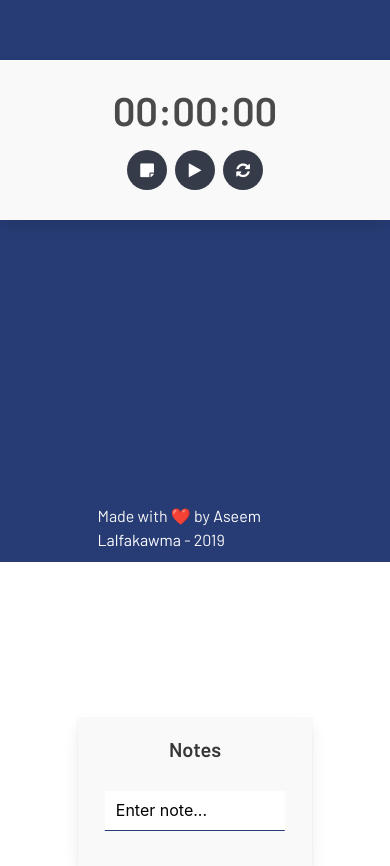
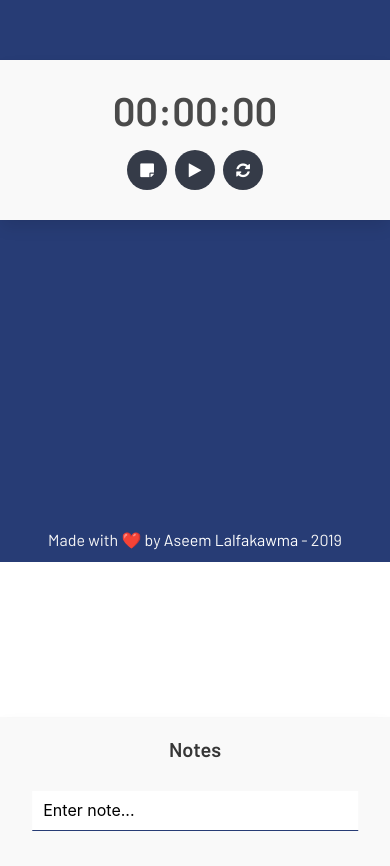
Before and after one commit to alalfakawma/wtimer, a React (Create React App) app: page / in a window 390 px wide. Shown: the part 282-1148 px from the top of the page. Built offline with nearby package versions, Linux system fonts and the light colour scheme.

Commit message:
Added responsive for mobile

```diff
--- a/src/components/Footer.js
+++ b/src/components/Footer.js
@@ -2,7 +2,7 @@ import React from 'react';
 import moment from 'moment';
 
 const Footer = () => (
-	<div className="has-text-light animated fadeIn footer-bottom">Made with <span role="img" aria-label="Heart">❤️</span> by <a href="https://alalfakawma.in" rel="noopener noreferrer nofollow" target="_blank" style={{color: '#fff'}}>Aseem Lalfakawma</a> - { moment().format('YYYY') }</div>
+	<div className="has-text-light has-text-centered animated fadeIn footer-bottom">Made with <span role="img" aria-label="Heart">❤️</span> by <a href="https://alalfakawma.in" rel="noopener noreferrer nofollow" target="_blank" style={{color: '#fff'}}>Aseem Lalfakawma</a> - { moment().format('YYYY') }</div>
 );
 
 export default Footer;
--- a/src/components/Note.js
+++ b/src/components/Note.js
@@ -15,6 +15,7 @@ class Note extends React.Component {
 	saveNote(e) {
 		if (e.key === "Enter") {
 			const note = e.target.value;
+			if (note.length > 0) {
 				const time = this.props.getTime();
 				const notes = this.state.notes;
 				notes.unshift({
@@ -27,6 +28,7 @@ class Note extends React.Component {
 					this.saveToLocalStorage(this.state.notes);
 					this.noteInput.current.value = "";
 				});
+			}
 		}
 	}
 
--- a/src/scss/index.scss
+++ b/src/scss/index.scss
@@ -53,10 +53,6 @@ body {
 	width: 5px;
 }
 
-.box.note-holder.show {
-	top: 176px;
-}
-
 .box.note-holder {
 	transition: top 0.7s cubic-bezier(0.60, -0.50, 0.265, 1.55);
 	width: 60vw;
@@ -65,6 +61,10 @@ body {
 	left: 50%;
 	transform: translateX(-50%);
 
+	&.show {
+		top: 176px;
+	}
+
 	& .title {
 		padding: 0 25px;
 	}
@@ -72,9 +72,8 @@ body {
 	& .notes-container {
 		overflow-x: hidden;
 		overflow-y: auto;
-		max-height: 50vh;
+		max-height: calc(100vh - 186px - 200px);
 		padding: 15px 25px;
-		margin-bottom: 20px;
 	}
 
 	& input.input {
@@ -105,6 +104,7 @@ body {
 	left: 50%;
 	transform: translate(-50%, -50%);
 	transition: all 0.7s cubic-bezier(0.60, -0.50, 0.265, 1.55);
+	transition-property: top, transform;
 	width: 100vw;
 
 	&.timerNormal {
@@ -128,3 +128,14 @@ body {
 p {
 	word-wrap: break-word;
 }
+
+// MEDIA QUERIES
+@media only screen and (max-width: 1024px) {
+	.box.note-holder {
+		width: 100vw;
+	}
+
+	.footer-bottom {
+		width: 100%;
+	}
+}
```
Lines whose indentation alone changed are shown as unchanged.
